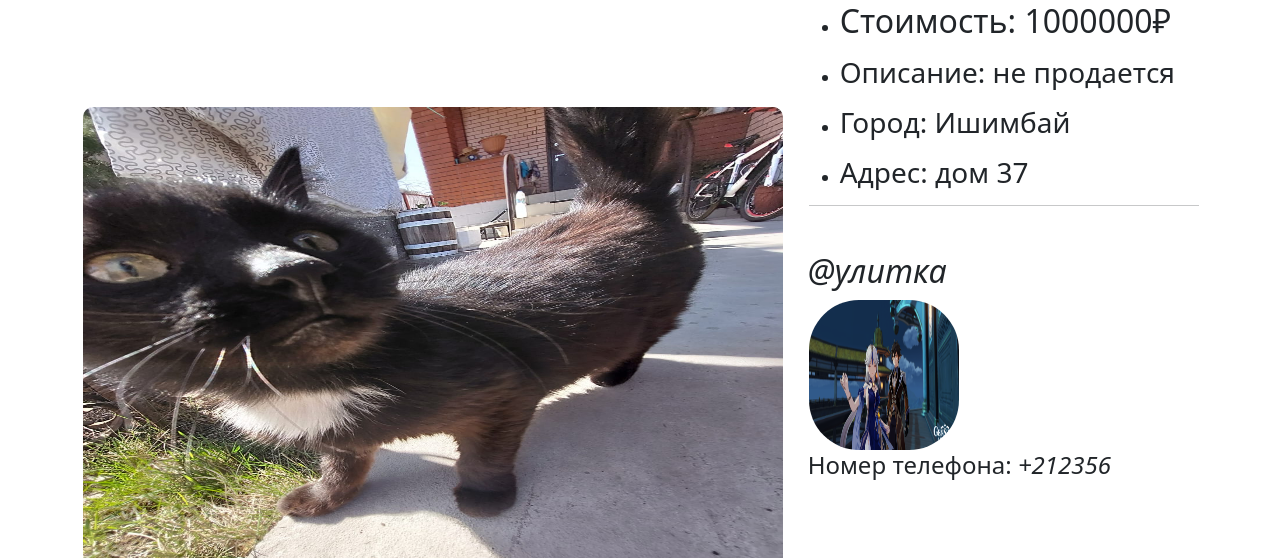
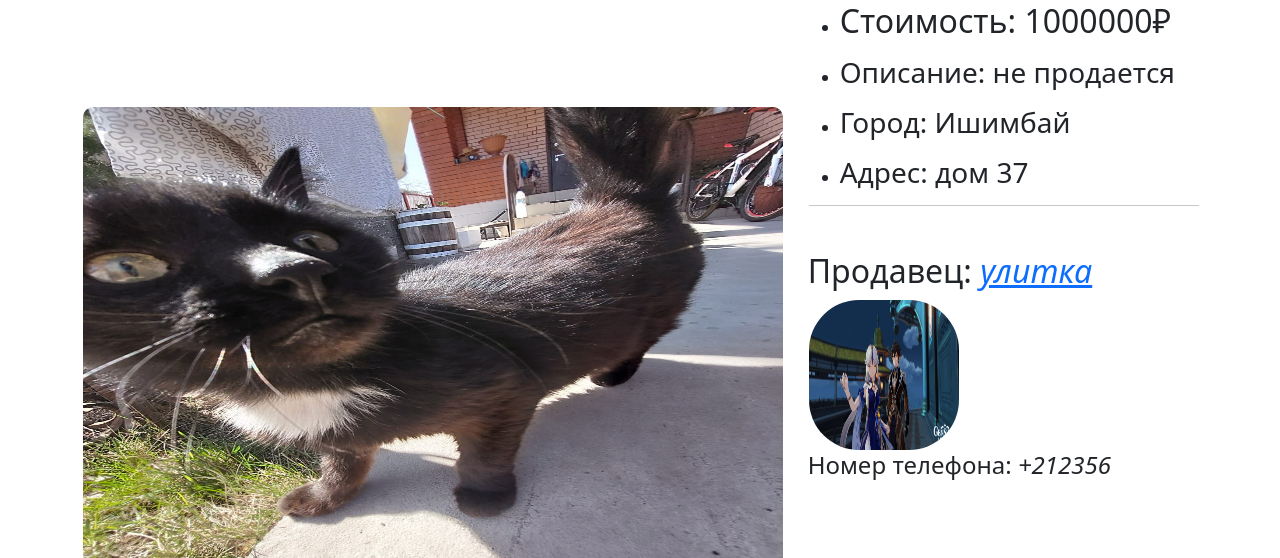
Before and after one commit to karterr1/avito, a Flask app: page /advert/1 in a window 1280 px wide. Shown: the part 242-800 px from the top of the page. Run offline with Flask 3, Linux system fonts and the light colour scheme; data comes from the database, SQL or seed files in the repository; both versions use the stored data as it was after the commit; some libraries are stand-ins or nearby versions.

```diff
--- a/templates/advert.html
+++ b/templates/advert.html
@@ -45,7 +45,7 @@
         </section>
         <hr style="position: relative; left: 1px;" width="100%" color="black"/>
         <div>
-            <h2><em>@{{user.login}}</em></h2>
+            <h2>Продавец: <a href="/profile/{{user.id}}"><em>{{user.login}}</em></a></h2>
             <img id=profile src="/{{user.photo}}" alt="изображение" height="150" width="150">
             <h4>Номер телефона: <em>+{{user.phone_number}}</em></h4>
         </div>
```
Also changed, not shown: db/avito_db.db.
